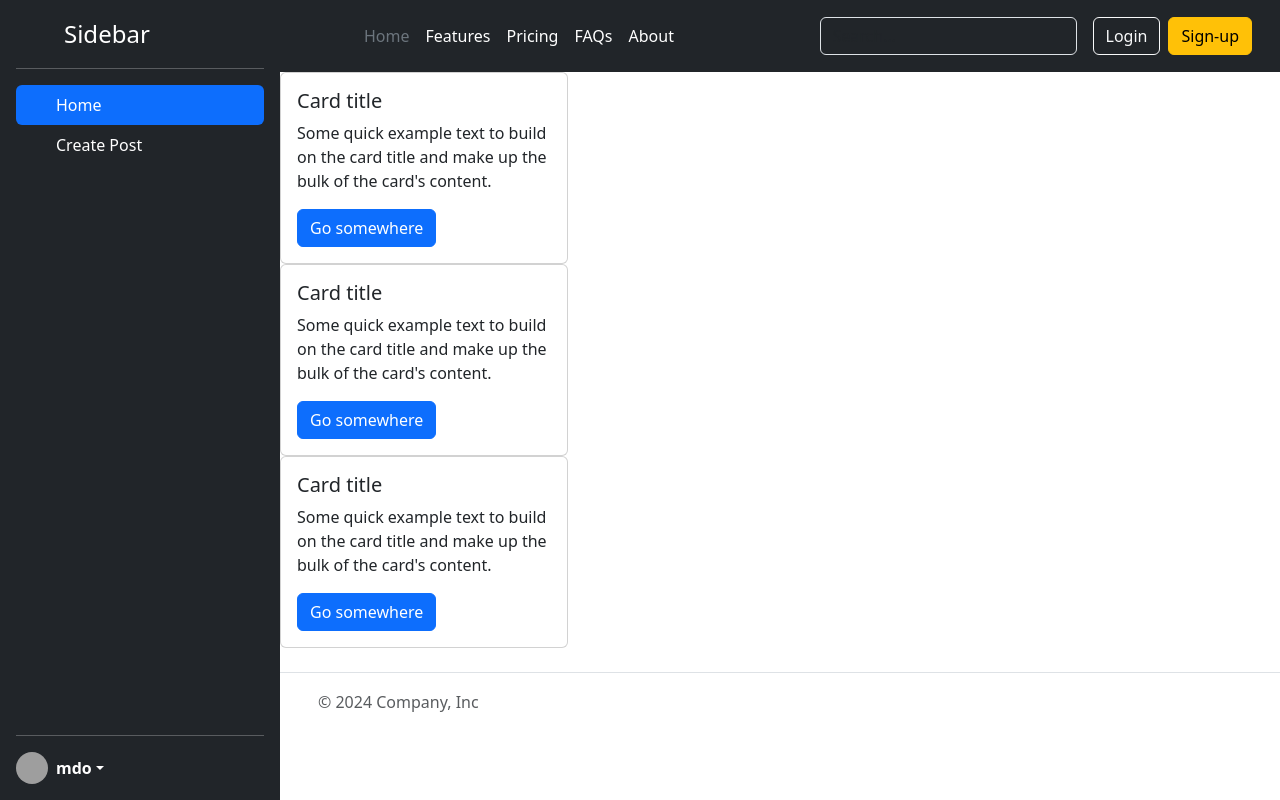
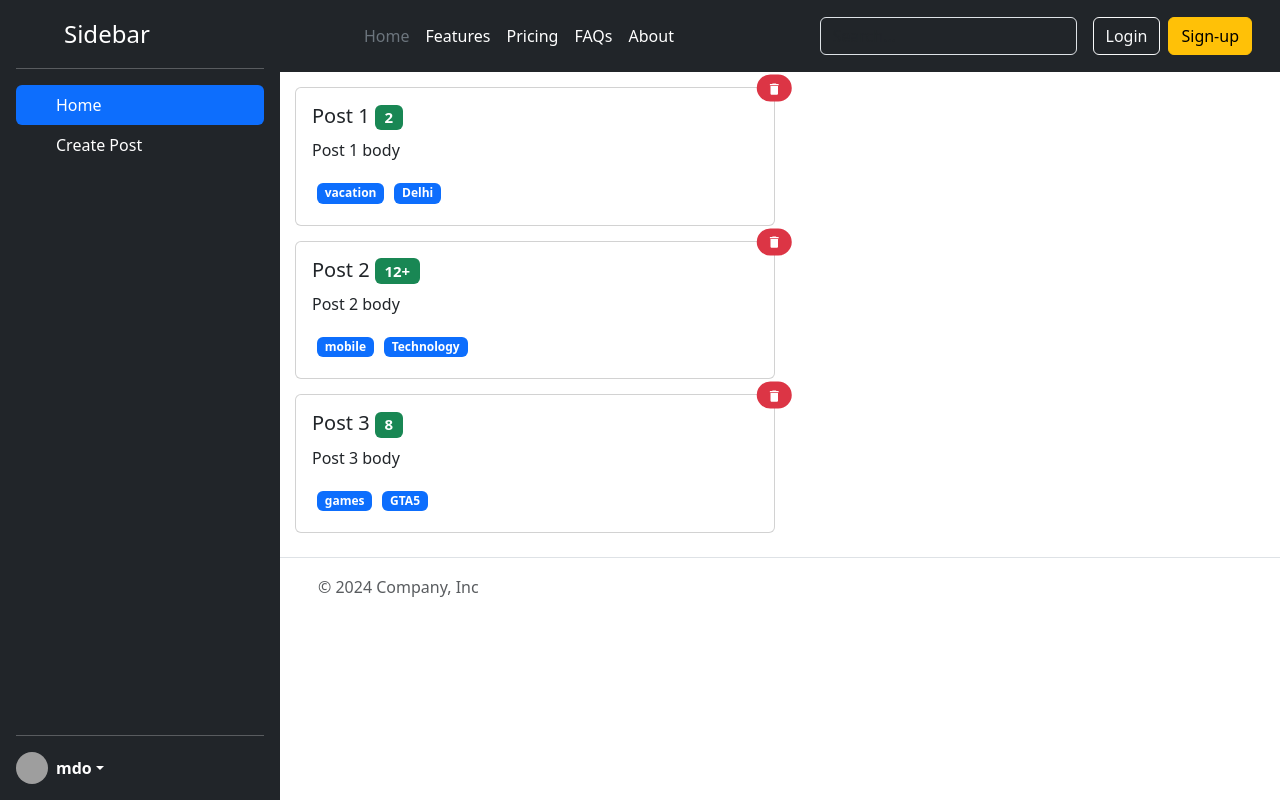
Before and after one commit to sumanmedda/sm-media, a React (Vite) app: page / in a window 1280 px wide. Built offline with nearby package versions, Linux system fonts and the light colour scheme; grey boxes are pictures that could not be loaded.

Commit message:
post showing done

```diff
--- a/src/App.css
+++ b/src/App.css
@@ -9,3 +9,11 @@
 .custom-sidebar{
   min-height: 800px;
 }
+
+.custom-post-card{
+  margin:15px;
+}
+
+.custom-badge{
+  margin: 5px;
+}
--- a/src/App.jsx
+++ b/src/App.jsx
@@ -5,12 +5,14 @@ import Footer from './components/Footer'
 import Header from './components/Header'
 import PostList from './components/PostList'
 import Sidebar from './components/Sidebar'
+import PostListProvider from './store/post-list-store'
 
 function App() {
 
   const [selectedTab, setSelectedTab] = useState("Home")
 
   return (
+    <PostListProvider>
       <div className='app-container'>
         <Sidebar selectedTab={selectedTab} setSelectedTab={setSelectedTab}/>
         <div className='content'>
@@ -19,6 +21,7 @@ function App() {
           <Footer />
         </div>
       </div>
+    </PostListProvider>
   )
 }
 
--- a/src/components/CreatePost.jsx
+++ b/src/components/CreatePost.jsx
@@ -3,17 +3,17 @@ function CreatePost(){
     <>
       <form>
   <div className="mb-3">
-    <label for="exampleInputEmail1" className="form-label">Email address</label>
+    <label htmlFor="exampleInputEmail1" className="form-label">Email address</label>
     <input type="email" className="form-control" id="exampleInputEmail1" aria-describedby="emailHelp" />
     <div id="emailHelp" className="form-text">We'll never share your email with anyone else.</div>
   </div>
   <div className="mb-3">
-    <label for="exampleInputPassword1" className="form-label">Password</label>
+    <label htmlFor="exampleInputPassword1" className="form-label">Password</label>
     <input type="password" className="form-control" id="exampleInputPassword1" />
   </div>
   <div className="mb-3 form-check">
     <input type="checkbox" className="form-check-input" id="exampleCheck1" />
-    <label className="form-check-label" for="exampleCheck1">Check me out</label>
+    <label className="form-check-label" htmlFor="exampleCheck1">Check me out</label>
   </div>
   <button type="submit" className="btn btn-primary">Submit</button>
 </form>
--- a/src/components/Post.jsx
+++ b/src/components/Post.jsx
@@ -1,11 +1,17 @@
-function Post(){
+import { MdDelete } from "react-icons/md";
+
+function Post({post}){
   return(
     <>
-      <div className="card" style={{width: "18rem"}}>
+      <div className="card custom-post-card" style={{width: "30rem"}}>
         <div className="card-body">
-          <h5 className="card-title">Card title</h5>
-          <p className="card-text">Some quick example text to build on the card title and make up the bulk of the card's content.</p>
-          <a href="#" className="btn btn-primary">Go somewhere</a>
+          <h5 className="card-title">{post.title}
+            <span className="position-absolute top-0 start-100 translate-middle badge rounded-pill bg-danger"><MdDelete />
+            </span>
+            <span className="badge text-bg-success" style={{margin: '0px 5px'}}>{post.reactions > 10 ? post.reactions+'+' : post.reactions}</span>
+          </h5>
+          <p className="card-text">{post.body}</p>
+          {post.tags.map(tags => <span key={tags} className="badge text-bg-primary custom-badge">{tags}</span>)}
         </div>
       </div>
     </>
--- a/src/components/PostList.jsx
+++ b/src/components/PostList.jsx
@@ -1,11 +1,12 @@
+import { useContext } from "react"
 import Post from "./Post"
+import { PostListContext } from "../store/post-list-store"
 
 function PostList(){
+  const {postList} = useContext(PostListContext)
   return(
     <>
-      <Post />
-      <Post />
-      <Post />
+      {postList.map(post => <Post key={post.id} post={post} />)}
     </>
   )
 }
--- /dev/null
+++ b/src/store/post-list-store.jsx
@@ -0,0 +1,56 @@
+import { useReducer } from "react";
+import { createContext } from "react";
+
+const DefaultPost = [
+  {
+    id : 1,
+    title: "Post 1",
+    body: "Post 1 body",
+    reactions: 2,
+    userId: 'user-8',
+    tags: ['vacation', 'Delhi']
+  },
+  {
+    id : 2,
+    title: "Post 2",
+    body: "Post 2 body",
+    reactions: 12,
+    userId: 'user-7',
+    tags: ['mobile', 'Technology']
+  },
+  {
+    id : 3,
+    title: "Post 3",
+    body: "Post 3 body",
+    reactions: 8,
+    userId: 'user-6',
+    tags: ['games', 'GTA5']
+  }
+]
+
+export const PostListContext = createContext({
+  postList: [],
+  addPost: () => {},
+  deletePost: () => {},
+})
+
+const PostListReducer = (currentPostList, action) => {
+  return currentPostList
+}
+
+function PostListProvider({children}){
+  const [postList, dispatchPostList]= useReducer(PostListReducer, DefaultPost)
+
+  const addPost = () => {}
+  const deletePost = () => {}
+
+  return(
+    <PostListContext.Provider value={{postList, addPost, deletePost}}>
+      {children}
+    </PostListContext.Provider>
+  )
+}
+
+
+
+export default PostListProvider
```
